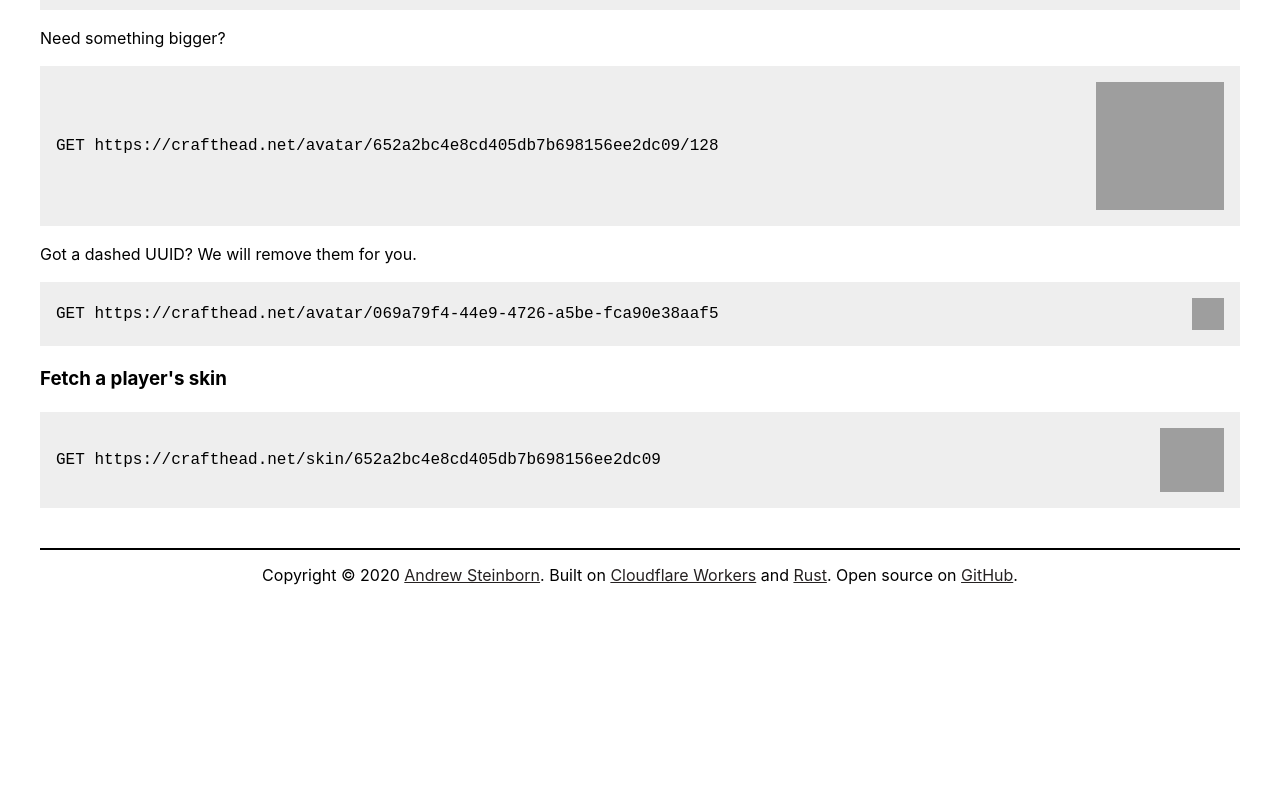
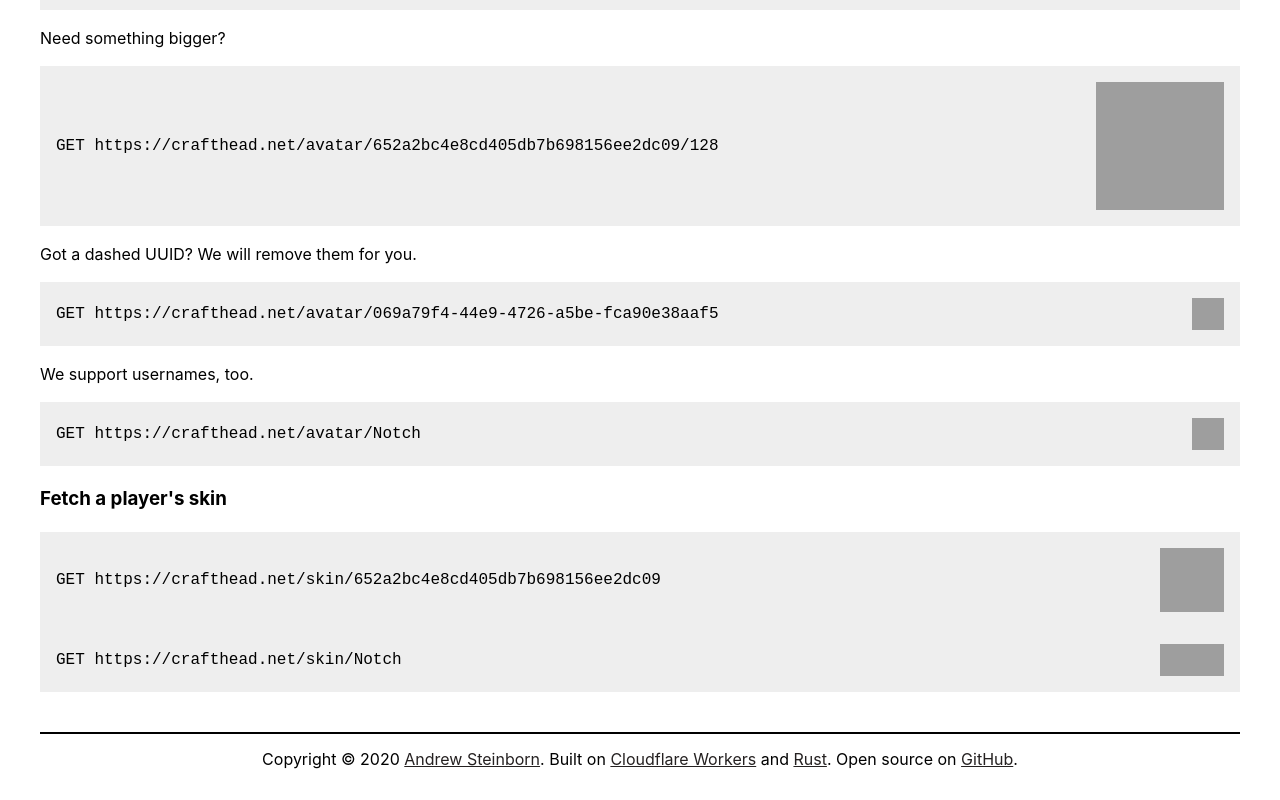
Before and after one commit to nodecraft/crafthead, a website: page website/index.html in a window 1280 px wide. Shown: the part 772-1572 px from the top of the page. Before the commit the page ends 1388 px from the top, so only its background shows below. Drawn offline with Linux system fonts and the light colour scheme; grey boxes are pictures that could not be loaded.

Commit message:
Update website

```diff
--- a/website/index.html
+++ b/website/index.html
@@ -79,6 +79,14 @@
                 width="32" height="32">
         </div>
 
+        <p>We support usernames, too.</p>
+        <div class="example">
+            <code>
+                GET https://crafthead.net/avatar/Notch
+            </code>
+            <img src="https://crafthead.net/avatar/Notch" alt="Default example" width="32" height="32">
+        </div>
+
         <h3>Fetch a player's skin</h3>
         <div class="example">
             <code>
@@ -86,6 +94,12 @@
             </code>
             <img src="https://crafthead.net/skin/652a2bc4e8cd405db7b698156ee2dc09" alt="Default example" width="64"
                 height="64">
+        </div>
+        <div class="example">
+            <code>
+                GET https://crafthead.net/skin/Notch
+            </code>
+            <img src="https://crafthead.net/skin/Notch" alt="Default example" width="64" height="32">
         </div>
     </article>
 
```
